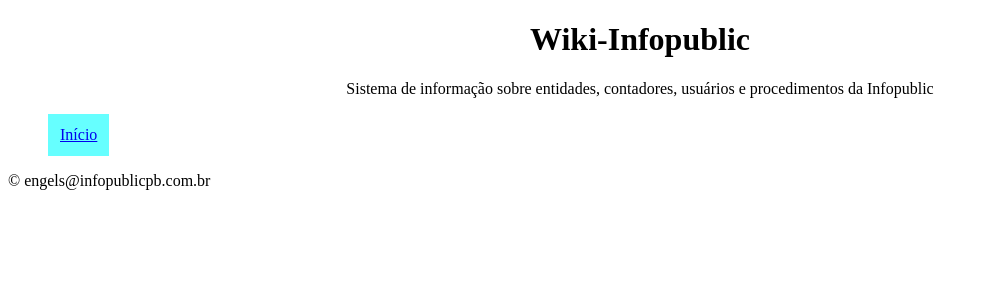
After one commit to es99/infopublic, a PHP site: page /cadastro_servidores.html in a window 1280 px wide. The commit adds this page. Shown: the top 300 px of the page, without its empty margins (0-988 px from the left). Run offline with PHP 8.4, Linux system fonts and the light colour scheme.

Commit message:
pequenas alterações na infopublic

```diff
--- /dev/null
+++ b/cadastro_servidores.html
@@ -0,0 +1,27 @@
+<!DOCTYPE html>
+<html>
+	<head>
+		<title></title>
+		<meta charset="utf-8">
+		<link rel="stylesheet" type="text/css" href="style.css">
+	</head>
+	<body>
+		<header>
+			<h1>Wiki-Infopublic</h1>
+      		<p>Sistema de informação sobre entidades, contadores, usuários e procedimentos da Infopublic</p>
+      		<nav>
+
+      		</nav>
+		</header>
+		<main>
+		</main>
+		<footer>
+			<nav>
+				<ul>
+				<li><a href="index.php">Início</a></li>
+				</ul>
+			</nav>
+			<p>&copy; engels@infopublicpb.com.br</p>
+		</footer>
+	</body>
+</html>
--- a/includes/conexao.php
+++ b/includes/conexao.php
@@ -4,7 +4,7 @@ $user = 'engels';
 $senha = 'engelsink666';
 $database = 'infopublic';
 $port = '45000';
-
+header("Content-type: text/html; charset=utf-8");
 $conn = mysqli_connect($local, $user, $senha, $database, $port);
 if(!$conn){
 	die('Erro ao conectar-se com o banco de dados: ' . mysqli_connect_error());
--- a/index.php
+++ b/index.php
@@ -13,7 +13,7 @@
         <ul>
           <li><a href="./infopublic/exibir_contadores.php">Contadores</a></li>
           <li><a href="./infopublic/exibir_dados.html">Buscas</a></li>
-          <li><a href="">Servidores</a></li>
+          <li><a href="cadastro_servidores.html">Servidores</a></li>
         </ul>
       </nav>
     </header>
```
